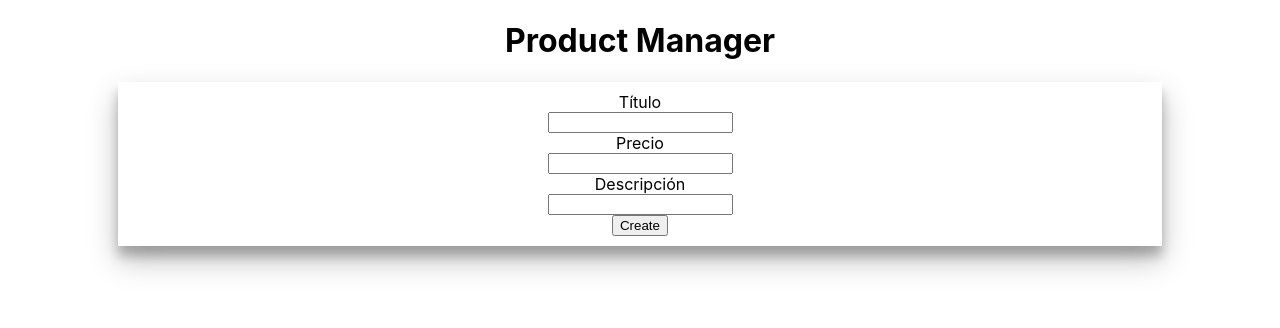
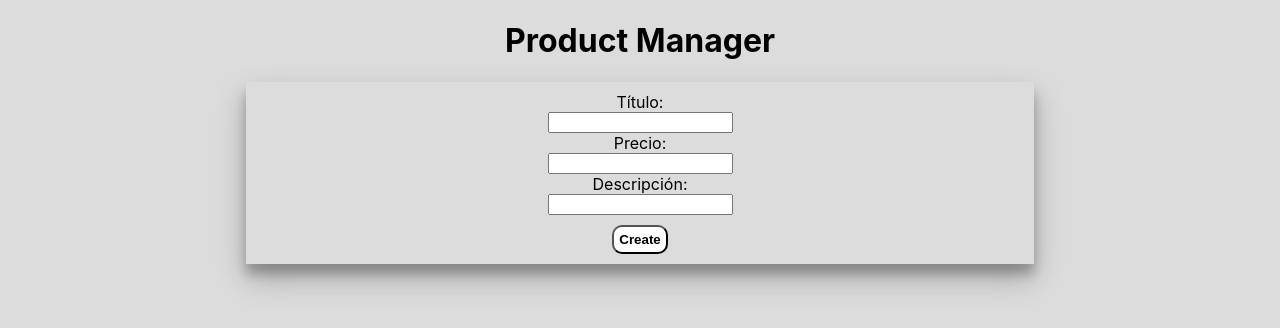
Before and after one commit to thamaraRD/productManager, a React (Create React App) app in the folder client/: page /create in a window 1280 px wide. Shown: the top 328 px of the page. Built offline with nearby package versions, Linux system fonts and the light colour scheme.

Commit message:
modificando errores parte 1

```diff
--- a/client/src/components/Create.jsx
+++ b/client/src/components/Create.jsx
@@ -15,6 +15,7 @@ const Create = () =>{
         .min(2, 'El precio debe tener al menos 2 dígitos')
         .required('Debe tener un precio'),
         Descripción: Yup.string()
+        .min(2, 'Debe describir más el artículo')
         .required('Debe describir el artículo')
     });
 
@@ -30,10 +31,10 @@ const Create = () =>{
             })
         }
         catch(error){
-            console.log(error);
+            console.log(error.response.data);
             Swal.fire({
                 title: 'Error!',
-                text: `${error.response.data.error}`,
+                text: `${error.response.data}`,
                 icon: 'error',
                 confirmButtonText: 'Ok'
             })
@@ -55,17 +56,17 @@ const Create = () =>{
     >
     {({ errors, touched }) => (
         <Form>
-            <label htmlFor="Título">Título</label>
+            <label htmlFor="Título">Título:</label>
         <Field name="Título" />
         {<errors className="Título"></errors> && touched.Título ? (
             <div className={styles.errors}>{errors.Título}</div>
         ) : null}
-        <label htmlFor="Precio">Precio</label>
+        <label htmlFor="Precio">Precio:</label>
         <Field name="Precio" type="number" />
         {errors.Precio && touched.Precio ? (
             <div className={styles.errors}>{errors.Precio}</div>
         ) : null}
-        <label htmlFor="Descripción">Descripción</label>
+        <label htmlFor="Descripción">Descripción:</label>
         <Field name="Descripción" />
         {errors.Descripción && touched.Descripción ? (
             <div className={styles.errors}>{errors.Descripción}</div>
--- a/client/src/components/Create.module.scss
+++ b/client/src/components/Create.module.scss
@@ -1,5 +1,5 @@
 .card {
-    width: 80%;
+    width: 60%;
     margin: 0 auto;
     padding: 10px;
     box-shadow: 0 14px 28px rgba(0,0,0,0.25), 0 10px 10px rgba(0,0,0,0.22);
@@ -8,9 +8,17 @@
         flex-direction: column;
         justify-content: center;
         align-items: center;
+
     .errors{
         color: red;
         font-size: 13px;
     }
+    button{
+        margin-top: 10px;
+        padding: 5px;
+        border-radius: 10px;
+        background-color: white;
+        font-weight: 600;
+    }
     }
 }
--- a/client/src/index.css
+++ b/client/src/index.css
@@ -5,6 +5,7 @@ body {
     sans-serif;
   -webkit-font-smoothing: antialiased;
   -moz-osx-font-smoothing: grayscale;
+  background-color: gainsboro;
 }
 
 code {
```
Also changed, not shown: 1 other file (tests, documents, lock files or other folders).
